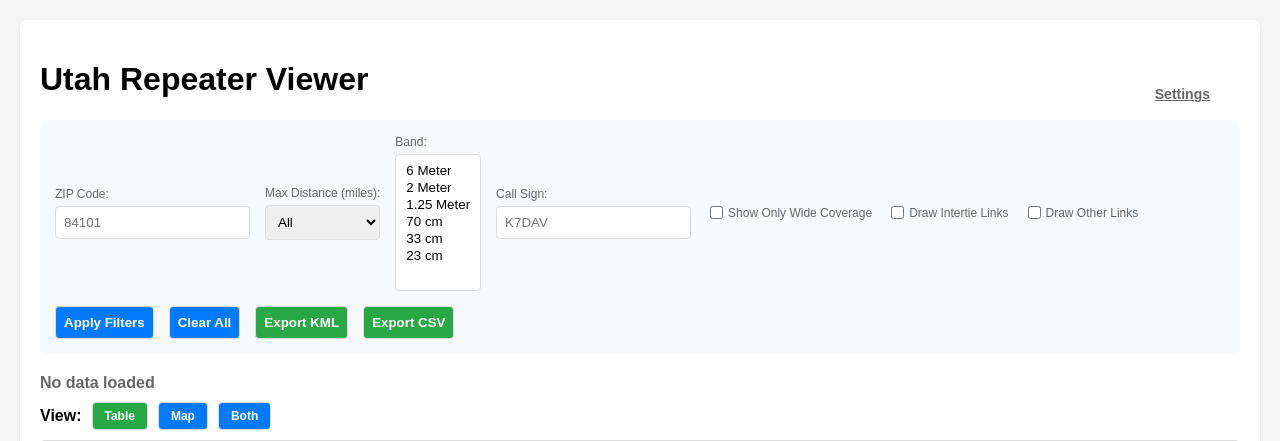
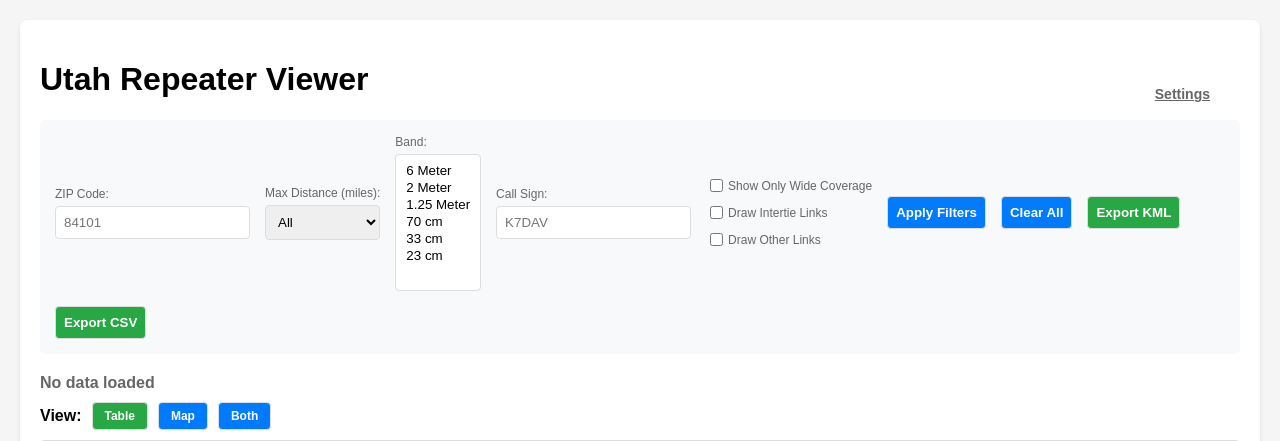
Before and after one commit to joshpeterson1/repeaters, a Flask app: page / in a window 1280 px wide. Shown: the top 441 px of the page. Run offline with Flask 3, Linux system fonts and the light colour scheme; some libraries are stand-ins or nearby versions.

Commit message:
style: stack checkbox controls vertically in control group
Co-authored-by: aider (openrouter/anthropic/claude-sonnet-4) <aider@aider.chat>

```diff
--- a/templates/index.html
+++ b/templates/index.html
@@ -35,6 +35,9 @@
             display: flex;
             flex-direction: column;
             gap: 5px;
+        }
+        .control-group.checkbox-stack {
+            gap: 8px;
         }
         .control-group label {
             font-weight: bold;
@@ -413,19 +416,15 @@
                 <label for="callFilter">Call Sign:</label>
                 <input type="text" id="callFilter" placeholder="K7DAV" />
             </div>
-            <div class="control-group">
+            <div class="control-group checkbox-stack">
                 <label>
                     <input type="checkbox" id="wideCoverageFilter" />
                     Show Only Wide Coverage
                 </label>
-            </div>
-            <div class="control-group">
                 <label>
                     <input type="checkbox" id="drawIntertieLinksFilter" />
                     Draw Intertie Links
                 </label>
-            </div>
-            <div class="control-group">
                 <label>
                     <input type="checkbox" id="drawOtherLinksFilter" />
                     Draw Other Links
```
